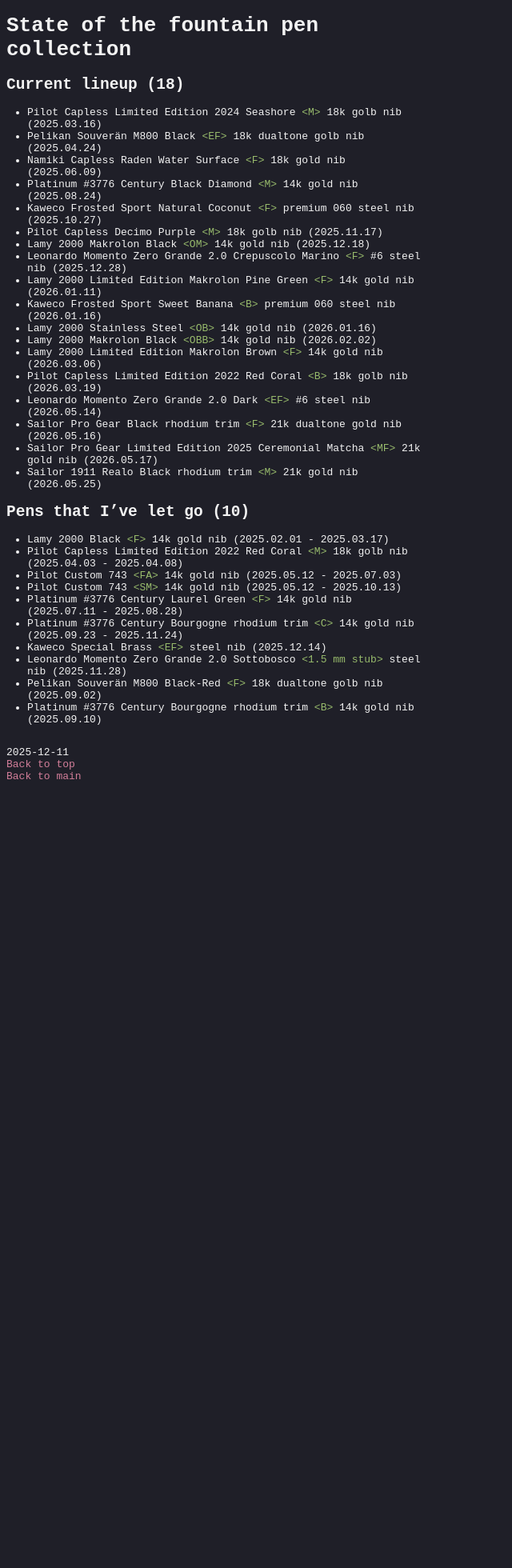
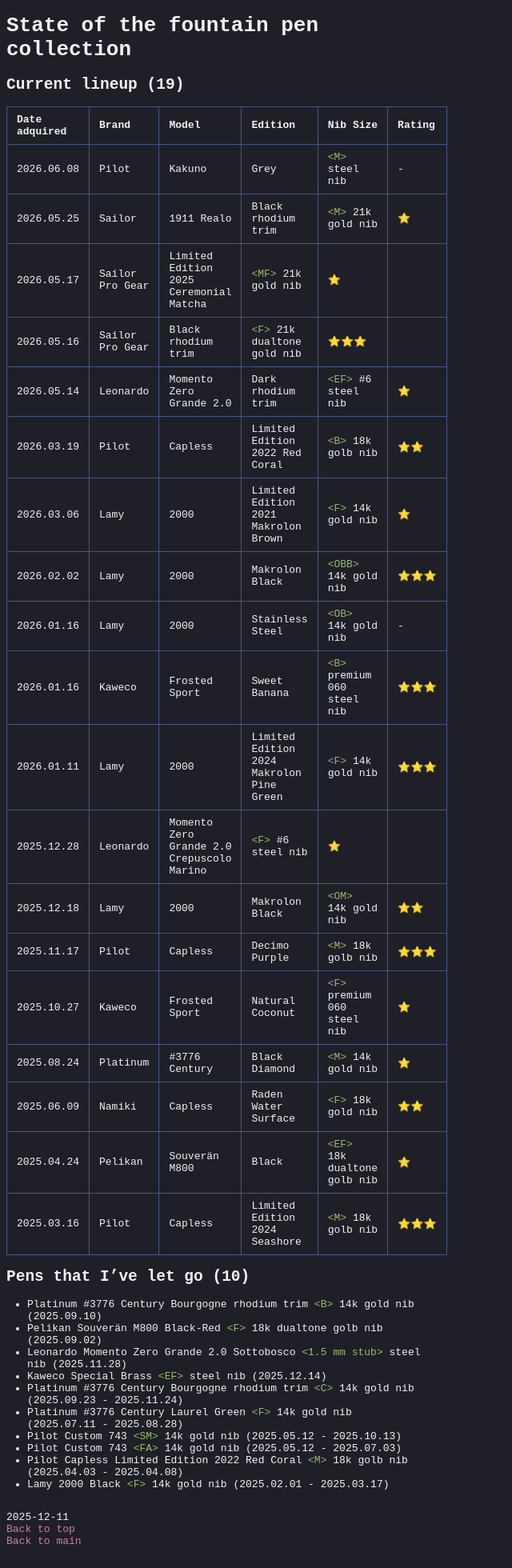
Before and after one commit to s-estay/s-estay.github.io, a Jekyll site: the page built from _posts/2025-12-11-state-of-the-fp-collection-2025.md, in a window 1280 px wide. Shown: the whole page at 80% size, without its empty margins (0-640 px from the left). Built offline with Jekyll 4.4.1, drawn with Linux system fonts in a browser that asks for light colours; before the commit the page ends 1004 px from its top, so only the background shows below that.

Commit message:
Create table

```diff
--- a/_posts/2025-12-11-state-of-the-fp-collection-2025.md
+++ b/_posts/2025-12-11-state-of-the-fp-collection-2025.md
@@ -6,36 +6,39 @@
 tags: [fountain pens]
 ---
 
-## Current lineup (18)
+## Current lineup (19)
 
-- Pilot Capless Limited Edition 2024 Seashore `<M>` 18k golb nib (2025.03.16)
-- Pelikan Souverän M800 Black `<EF>` 18k dualtone golb nib (2025.04.24)
-- Namiki Capless Raden Water Surface `<F>` 18k gold nib (2025.06.09)
-- Platinum #3776 Century Black Diamond `<M>` 14k gold nib (2025.08.24)
-- Kaweco Frosted Sport Natural Coconut `<F>` premium 060 steel nib (2025.10.27)
-- Pilot Capless Decimo Purple `<M>` 18k golb nib (2025.11.17)
-- Lamy 2000 Makrolon Black `<OM>` 14k gold nib (2025.12.18)
-- Leonardo Momento Zero Grande 2.0 Crepuscolo Marino `<F>` #6 steel nib (2025.12.28)
-- Lamy 2000 Limited Edition Makrolon Pine Green `<F>` 14k gold nib (2026.01.11)
-- Kaweco Frosted Sport Sweet Banana `<B>` premium 060 steel nib (2026.01.16)
-- Lamy 2000 Stainless Steel `<OB>` 14k gold nib (2026.01.16)
-- Lamy 2000 Makrolon Black `<OBB>` 14k gold nib (2026.02.02)
-- Lamy 2000 Limited Edition Makrolon Brown `<F>` 14k gold nib (2026.03.06)
-- Pilot Capless Limited Edition 2022 Red Coral `<B>` 18k golb nib (2026.03.19)
-- Leonardo Momento Zero Grande 2.0 Dark `<EF>` #6 steel nib (2026.05.14)
-- Sailor Pro Gear Black rhodium trim `<F>` 21k dualtone gold nib (2026.05.16)
-- Sailor Pro Gear Limited Edition 2025 Ceremonial Matcha `<MF>` 21k gold nib (2026.05.17)
-- Sailor 1911 Realo Black rhodium trim `<M>` 21k gold nib (2026.05.25)
+| Date adquired | Brand | Model | Edition | Nib Size | Rating |
+| --- | --- | --- | --- | --- | --- |
+| 2026.06.08 | Pilot | Kakuno | Grey | `<M>` steel nib | - |
+| 2026.05.25 | Sailor | 1911 Realo | Black rhodium trim | `<M>`  21k gold nib | ⭐️ |
+| 2026.05.17 | Sailor Pro Gear | Limited Edition 2025 Ceremonial Matcha | `<MF>` 21k gold nib | ⭐️ |
+| 2026.05.16 | Sailor Pro Gear | Black rhodium trim | `<F>` 21k dualtone gold nib | ⭐️⭐️⭐️ |
+| 2026.05.14 | Leonardo | Momento Zero Grande 2.0 | Dark rhodium trim |  `<EF>` #6 steel nib | ⭐️ |
+| 2026.03.19 | Pilot | Capless | Limited Edition 2022 Red Coral | `<B>` 18k golb nib | ⭐️⭐️ |
+| 2026.03.06 | Lamy | 2000 | Limited Edition 2021 Makrolon Brown | `<F>` 14k gold nib | ⭐️ |
+| 2026.02.02 | Lamy | 2000 | Makrolon Black | `<OBB>` 14k gold nib | ⭐️⭐️⭐️ |
+| 2026.01.16 | Lamy | 2000 | Stainless Steel | `<OB>` 14k gold nib | - |
+| 2026.01.16 | Kaweco | Frosted Sport | Sweet Banana | `<B>` premium 060 steel nib | ⭐️⭐️⭐️ |
+| 2026.01.11 | Lamy | 2000 | Limited Edition 2024 Makrolon Pine Green | `<F>` 14k gold nib | ⭐️⭐️⭐️ |
+| 2025.12.28 | Leonardo | Momento Zero Grande 2.0 Crepuscolo Marino | `<F>` #6 steel nib | ⭐️ |
+| 2025.12.18 | Lamy | 2000 | Makrolon Black | `<OM>` 14k gold nib | ⭐️⭐️ |
+| 2025.11.17 | Pilot | Capless | Decimo Purple | `<M>` 18k golb nib | ⭐️⭐️⭐️ |
+| 2025.10.27 | Kaweco | Frosted Sport | Natural Coconut | `<F>` premium 060 steel nib | ⭐️ |
+| 2025.08.24 | Platinum | #3776 Century | Black Diamond | `<M>` 14k gold nib | ⭐️ |
+| 2025.06.09 | Namiki | Capless | Raden Water Surface | `<F>` 18k gold nib | ⭐️⭐️ |
+| 2025.04.24 | Pelikan | Souverän M800 | Black | `<EF>` 18k dualtone golb nib | ⭐️ |
+| 2025.03.16 | Pilot | Capless | Limited Edition 2024 Seashore | `<M>` 18k golb nib | ⭐️⭐️⭐️ |
 
 ## Pens that I've let go (10)
 
+- Platinum #3776 Century Bourgogne rhodium trim `<B>` 14k gold nib (2025.09.10)
+- Pelikan Souverän M800 Black-Red `<F>` 18k dualtone golb nib (2025.09.02)
+- Leonardo Momento Zero Grande 2.0 Sottobosco `<1.5 mm stub>` steel nib (2025.11.28)
+- Kaweco Special Brass `<EF>` steel nib (2025.12.14)
+- Platinum #3776 Century Bourgogne rhodium trim `<C>` 14k gold nib (2025.09.23 - 2025.11.24)
+- Platinum #3776 Century Laurel Green `<F>` 14k gold nib (2025.07.11 - 2025.08.28)
+- Pilot Custom 743 `<SM>` 14k gold nib (2025.05.12 - 2025.10.13)
+- Pilot Custom 743 `<FA>` 14k gold nib (2025.05.12 - 2025.07.03)
+- Pilot Capless Limited Edition 2022 Red Coral `<M>` 18k golb nib (2025.04.03 - 2025.04.08)
 - Lamy 2000 Black `<F>` 14k gold nib (2025.02.01 - 2025.03.17)
-- Pilot Capless Limited Edition 2022 Red Coral `<M>` 18k golb nib (2025.04.03 - 2025.04.08)
-- Pilot Custom 743 `<FA>` 14k gold nib (2025.05.12 - 2025.07.03)
-- Pilot Custom 743 `<SM>` 14k gold nib (2025.05.12 - 2025.10.13)
-- Platinum #3776 Century Laurel Green `<F>` 14k gold nib (2025.07.11 - 2025.08.28)
-- Platinum #3776 Century Bourgogne rhodium trim `<C>` 14k gold nib (2025.09.23 - 2025.11.24)
-- Kaweco Special Brass `<EF>` steel nib (2025.12.14)
-- Leonardo Momento Zero Grande 2.0 Sottobosco `<1.5 mm stub>` steel nib (2025.11.28)
-- Pelikan Souverän M800 Black-Red `<F>` 18k dualtone golb nib (2025.09.02)
-- Platinum #3776 Century Bourgogne rhodium trim `<B>` 14k gold nib (2025.09.10)
```
